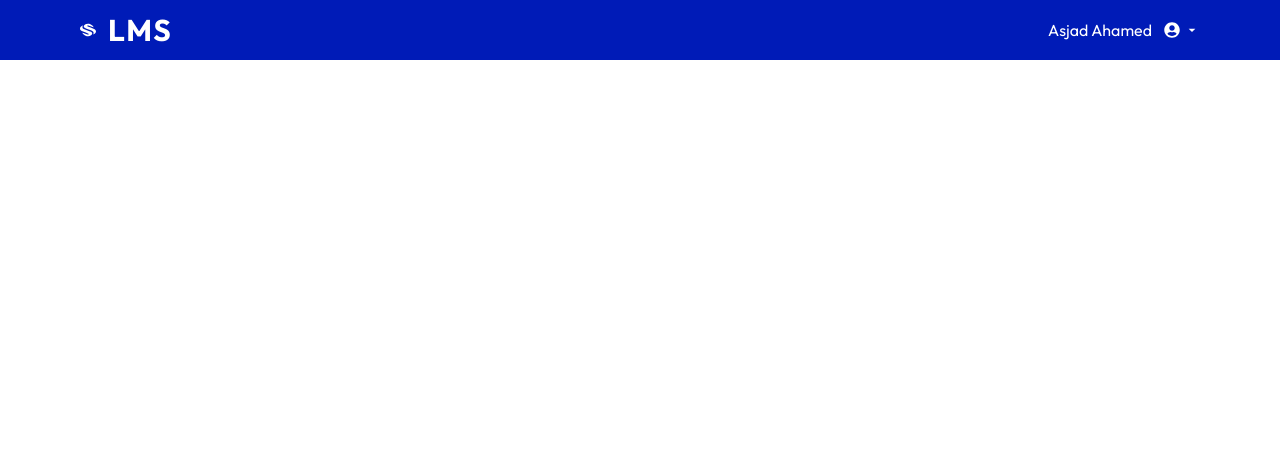
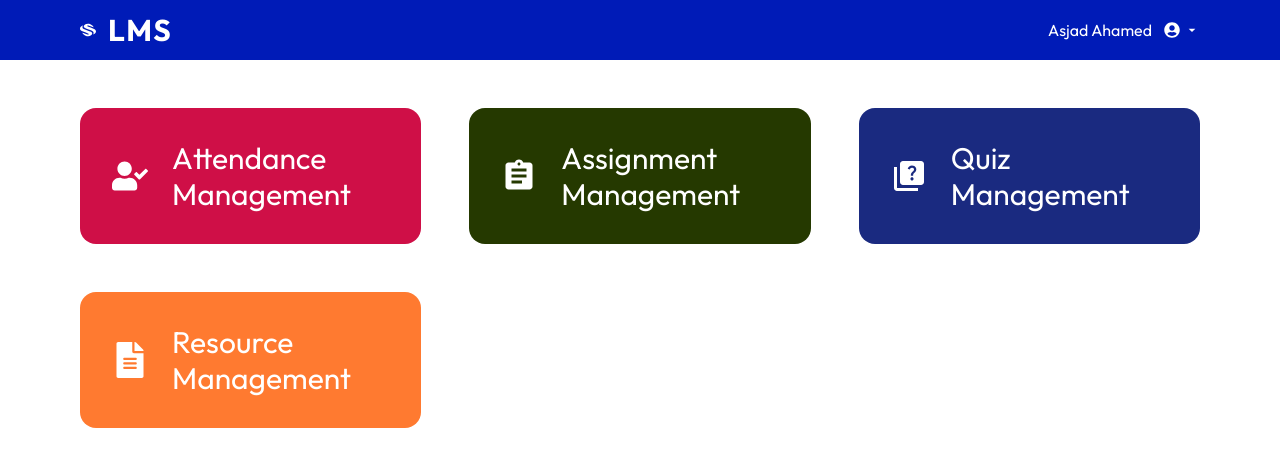
Before and after one commit to asjadahamed77/lms, a React (Vite) app in the folder frontend/: page /lecturer in a window 1280 px wide. Shown: the top 466 px of the page. Built offline with nearby package versions, Linux system fonts and the light colour scheme.

Commit message:
Created UI for Lecturer Dashboard

```diff
--- a/frontend/src/App.jsx
+++ b/frontend/src/App.jsx
@@ -34,6 +34,7 @@ import AssignmentManagement from "./pages/lecturer/assignmentManagement/Assignme
 import ResourceManagement from "./pages/lecturer/resourceManagement/ResourceManagement";
 import QuizManagement from "./pages/lecturer/quizManagement/QuizManagement";
 import PaymentManagement from "./pages/admin/paymentManagement/PaymentManagement";
+import AttendanceManagement from "./pages/lecturer/attendanceManagement/AttendanceManagement";
 
 const App = () => {
   return (
@@ -140,6 +141,10 @@ const App = () => {
               path="resource-management/view-resource"
               element={<ViewResources />}
             />
+            <Route
+              path="attendance-management"
+              element={<AttendanceManagement />}
+            />
           </Route>
 
           {/* ---------------------------------------------------------------------------------------- */}
--- /dev/null
+++ b/frontend/src/components/common/Loading.jsx
@@ -0,0 +1,11 @@
+import React from "react";
+
+const Loading = () => {
+  return (
+    <div className="fixed inset-0 w-screen h-screen bg-black/40  backdrop-blur-[10px] flex items-center justify-center">
+      <div className="w-16 h-16 rounded-full border-[5px] border-white border-t-transparent border-b-transparent animate-spin"></div>
+    </div>
+  );
+};
+
+export default Loading;
--- a/frontend/src/pages/admin/announcementManagement/ViewAnnouncements.jsx
+++ b/frontend/src/pages/admin/announcementManagement/ViewAnnouncements.jsx
@@ -16,7 +16,7 @@ const ViewAnnouncements = () => {
   return (
     <div className="py-8 md:py-12">
       <button
-        onClick={() => navigate("/admin/student-management")}
+        onClick={() => navigate("/admin/announcement-management")}
         className="flex items-center gap-1 text-sm  cursor-pointer  text-primaryColor/80 border border-transparent hover:border-primaryColor/80 px-4 py-2 rounded-full transition-all duration-300 ease-in-out hover:bg-primaryColor/10"
       >
         <p>
--- a/frontend/src/pages/lecturer/LecturerDashboard.jsx
+++ b/frontend/src/pages/lecturer/LecturerDashboard.jsx
@@ -1,8 +1,47 @@
 import React from 'react'
+import { FaUserCheck } from "react-icons/fa";
+import { useNavigate } from "react-router-dom";
+import { MdAssignment } from "react-icons/md";
+import { MdQuiz } from "react-icons/md";
+import { FaFileAlt } from "react-icons/fa";
+
 
 const LecturerDashboard = () => {
+  const navigate = useNavigate();
+
   return (
-    <div>
+    <div className="py-8 md:py-12 grid grid-cols-1 sm:grid-cols-2 xl:grid-cols-3  gap-8 md:gap-12 ">
+        {/* Attendance Management */}
+        <div onClick={()=> navigate('/lecturer/attendance-management')} className="text-white flex items-center gap-6 bg-[#CF0F47] p-8 cursor-pointer rounded-2xl hover:-translate-y-2 duration-300 transition-all ease-in-out ">
+        <p className="text-4xl">
+          <FaUserCheck />
+        </p>
+        <p className="text-3xl">Attendance Management</p>
+      </div>
+
+{/* Assignment Management */}
+<div onClick={()=> navigate('/lecturer/assignment-management')} className="text-white flex items-center gap-6 bg-[#253900] p-8 cursor-pointer rounded-2xl hover:-translate-y-2 duration-300 transition-all ease-in-out ">
+        <p className="text-4xl">
+          <MdAssignment />
+        </p>
+        <p className="text-3xl">Assignment Management</p>
+      </div>
+
+      {/* Quiz Management */}
+<div onClick={()=> navigate('/lecturer/quiz-management')} className="text-white flex items-center gap-6 bg-[#1A2A80] p-8 cursor-pointer rounded-2xl hover:-translate-y-2 duration-300 transition-all ease-in-out ">
+        <p className="text-4xl">
+          <MdQuiz />
+        </p>
+        <p className="text-3xl">Quiz Management</p>
+      </div>
+
+      {/* Resource Management */}
+<div onClick={()=> navigate('/lecturer/resource-management')} className="text-white flex items-center gap-6 bg-[#FF7A30] p-8 cursor-pointer rounded-2xl hover:-translate-y-2 duration-300 transition-all ease-in-out ">
+        <p className="text-4xl">
+          <FaFileAlt />
+        </p>
+        <p className="text-3xl">Resource Management</p>
+      </div>
 
     </div>
   )
--- /dev/null
+++ b/frontend/src/pages/lecturer/attendanceManagement/AttendanceManagement.jsx
@@ -0,0 +1,11 @@
+import React from 'react'
+
+const AttendanceManagement = () => {
+  return (
+    <div>
+
+    </div>
+  )
+}
+
+export default AttendanceManagement
```
